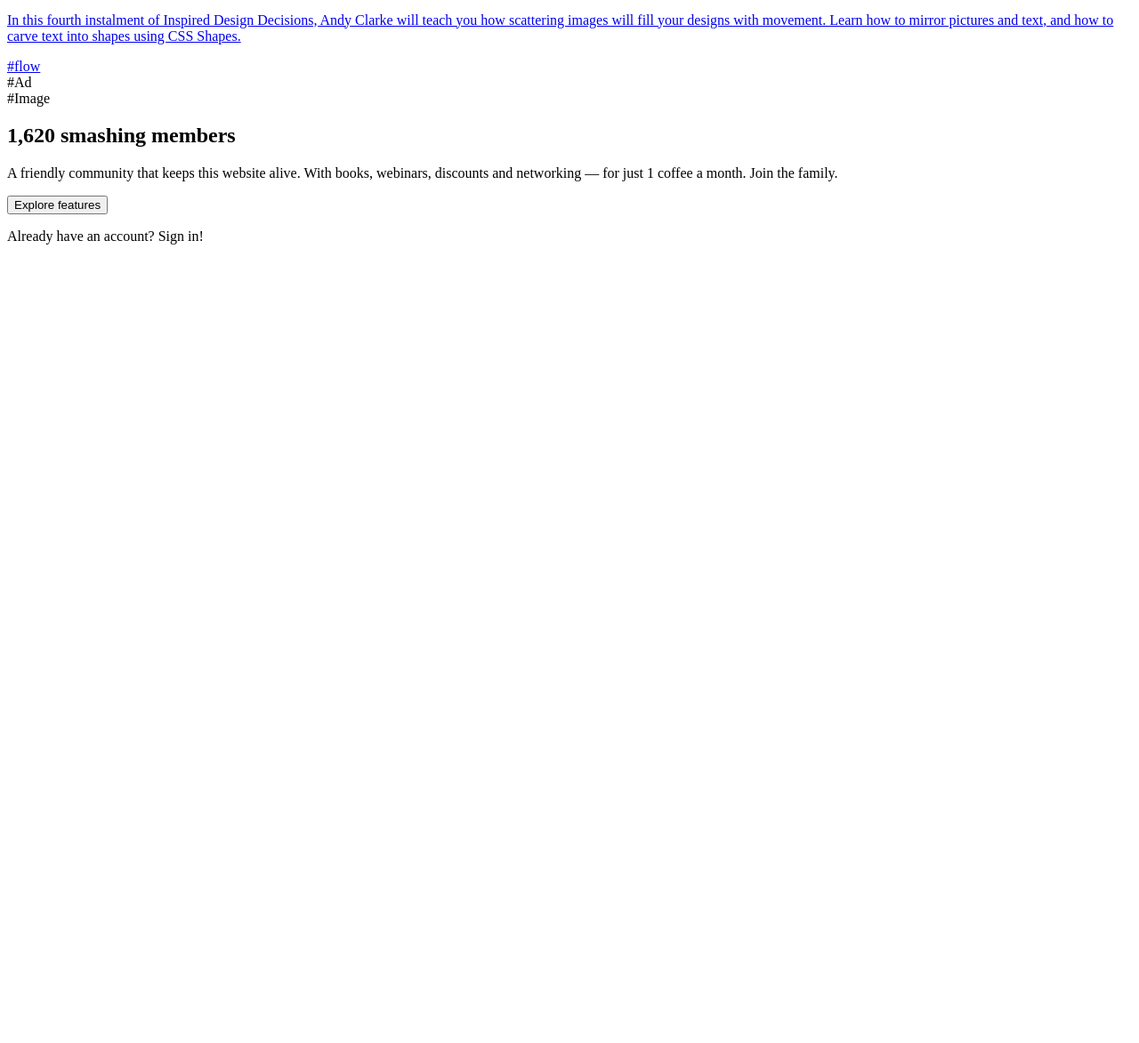
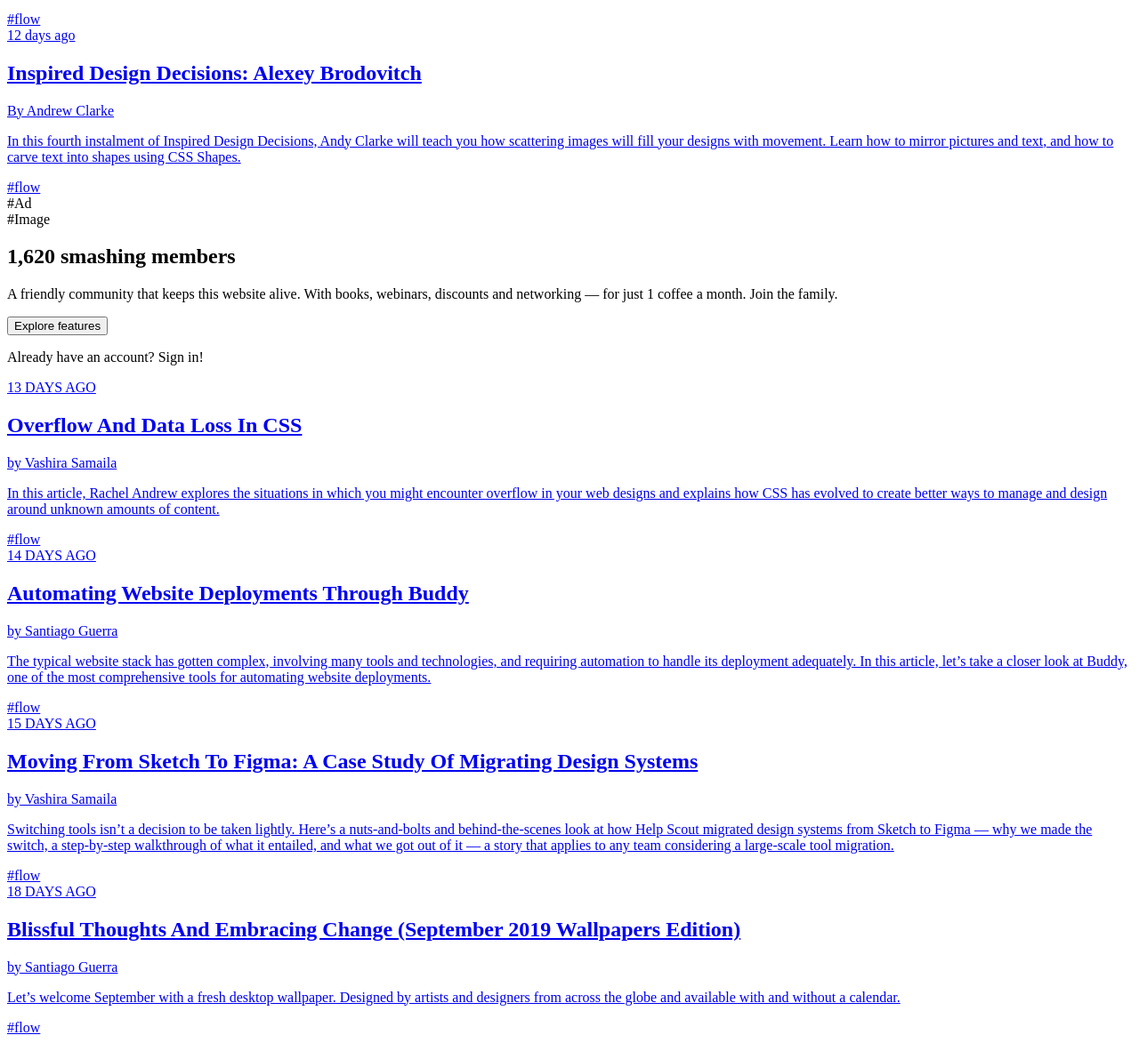
Before and after one commit to SantiagoGuerra/smashing-magazine, a website: page index.html in a window 1280 px wide. Shown: the part 1040-2213 px from the top of the page at 89% size. Before the commit the page ends 1331 px from the top, so only its background shows below. Drawn offline with Linux system fonts and the light colour scheme.

Commit message:
an article has been added

```diff
--- a/index.html
+++ b/index.html
@@ -79,6 +79,7 @@
      <div>
        <a href="#">
          <div>
+           #Image
          </div>
          <p>
            Vashira Samaila
@@ -97,6 +98,7 @@
      <div>
         <a href="#">
             <div>
+              #Image
             </div>
             <p>
             Santiago Guerra
@@ -115,6 +117,7 @@
      <div>
         <a href="#">
             <div>
+              #Image
             </div>
             <p>
              Vashira Samaila
@@ -133,6 +136,7 @@
      <div>
         <a href="#">
             <div>
+              #Image
             </div>
             <p>
               Santiago Guerra
@@ -142,7 +146,7 @@
             </p>
 
             <h2>
-                Moving Your JavaScript Development To Bash On Windows
+              Moving Your JavaScript Development To Bash On Windows
             </h2>
 
           </a>
@@ -239,7 +243,113 @@
       </div>
     </aside>
 
+    <div>
+      <article>
+        <a href="#">
 
+          <span>
+            13 DAYS AGO
+          </span>
+
+          <h2>
+            Overflow And Data Loss In CSS
+          </h2>
+
+          <span>
+            by Vashira Samaila
+          </span>
+
+          <p>
+            In this article, Rachel Andrew explores the situations in which you might encounter overflow in your web designs and explains how CSS has evolved to create better ways to manage and design around unknown amounts of content.
+          </p>
+
+          <div>
+            #flow
+          </div>
+
+        </a>
+      </article>
+
+      <article>
+          <a href="#">
+
+              <span>
+                14 DAYS AGO
+              </span>
+
+              <h2>
+                Automating Website Deployments Through Buddy
+              </h2>
+
+              <span>
+                by Santiago Guerra
+              </span>
+
+              <p>
+                The typical website stack has gotten complex, involving many tools and technologies, and requiring automation to handle its deployment adequately. In this article, let’s take a closer look at Buddy, one of the most comprehensive tools for automating website deployments.
+              </p>
+
+              <div>
+                #flow
+              </div>
+
+            </a>
+      </article>
+
+      <article>
+          <a href="#">
+
+              <span>
+                15 DAYS AGO
+              </span>
+
+              <h2>
+                Moving From Sketch To Figma: A Case Study Of Migrating Design Systems
+              </h2>
+
+              <span>
+                by Vashira Samaila
+              </span>
+
+              <p>
+                Switching tools isn’t a decision to be taken lightly. Here’s a nuts-and-bolts and behind-the-scenes look at how Help Scout migrated design systems from Sketch to Figma — why we made the switch, a step-by-step walkthrough of what it entailed, and what we got out of it — a story that applies to any team considering a large-scale tool migration.
+              </p>
+
+              <div>
+                #flow
+              </div>
+
+            </a>
+      </article>
+
+      <article>
+          <a href="#">
+
+              <span>
+                18 DAYS AGO
+              </span>
+
+              <h2>
+                Blissful Thoughts And Embracing Change (September 2019 Wallpapers Edition)
+              </h2>
+
+              <span>
+                by Santiago Guerra
+              </span>
+
+              <p>
+                Let’s welcome September with a fresh desktop wallpaper. Designed by artists and designers from across the globe and available with and without a calendar.
+              </p>
+
+              <div>
+                #flow
+              </div>
+
+            </a>
+      </article>
+
+
+    </div>
 
 
   </main>
```
